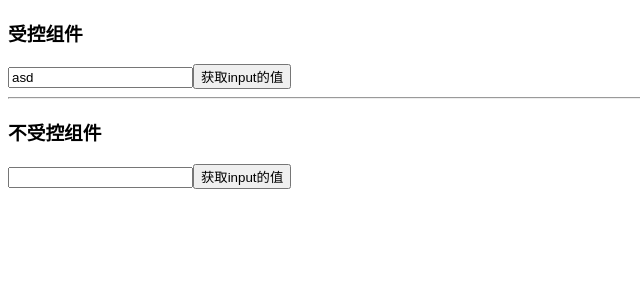
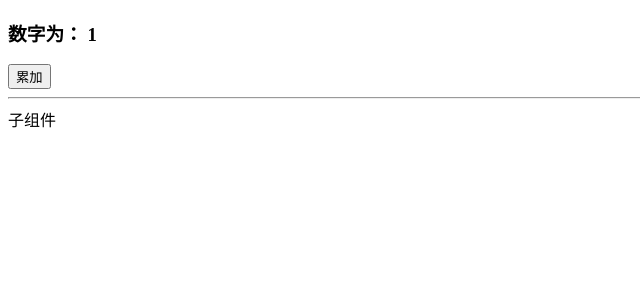
Before and after one commit to hufanglei/react-learn-note, a React (Create React App) app: page / in a window 1280 px wide. Shown: the top 300 px of the page, without its empty margins (0-640 px from the left). Built offline with nearby package versions, Linux system fonts and the light colour scheme.

Commit message:
memo: 缓存组件不受父级组件影响

```diff
--- /dev/null
+++ b/src/App7.jsx
@@ -0,0 +1,25 @@
+import React,{useState, memo} from 'react';
+
+// function Child(){
+//     console.log(123)
+//     return <div>子组件</div>
+// }
+
+const Child = memo(() => {
+    console.log(123)
+    return <div>子组件</div>
+})
+
+const App7 = () => {
+    const [num, setNum] = useState(1)
+    return (
+        <div>
+            <h3>数字为： {num}</h3>
+            <button onClick={()=>setNum(num+1)}>累加</button>
+            <hr/>
+            <Child />
+        </div>
+    );
+};
+
+export default App7;
--- a/src/index.js
+++ b/src/index.js
@@ -1,6 +1,6 @@
 // console.log('hello world')
 import ReactDOM from 'react-dom'
-import App from "./App6";
+import App from "./App7";
 import App3 from "./App3";
 
 //ReactDOM.render(组件名称，要注入的元素)
```
